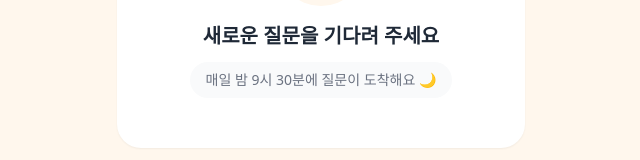
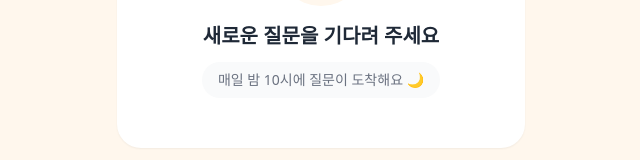
Before and after one commit to ONSIKKU/onsikku-webview, a React (Vite) app: page /not-assigned in a window 1280 px wide. Shown: the part 352-512 px from the top of the page, without its empty margins (319-959 px from the left). Built offline with nearby package versions, Linux system fonts and the light colour scheme; no server answers; a web font is replaced by a local one.

Commit message:
feat: 역할 대신 닉네임 표시

```diff
--- a/src/components/TodayQuestion.tsx
+++ b/src/components/TodayQuestion.tsx
@@ -93,7 +93,7 @@ export default function TodayQuestion({
           </div>
           <div className="bg-gray-50 px-4 py-2 rounded-full mt-1">
             <div className="text-gray-500 text-center text-sm font-medium">
-              매일 밤 9시 30분에 질문이 도착해요 🌙
+              매일 밤 10시에 질문이 도착해요 🌙
             </div>
           </div>
         </div>
--- a/src/pages/tabs/HomePage.tsx
+++ b/src/pages/tabs/HomePage.tsx
@@ -33,6 +33,9 @@ export default function HomePage() {
   const [currentUserId, setCurrentUserId] = useState<string | null>(null);
   const [currentUserRole, setCurrentUserRole] = useState<string | null>(null);
   const [currentUserGender, setCurrentUserGender] = useState<string | null>(
+    null,
+  );
+  const [currentUserNickname, setCurrentUserNickname] = useState<string | null>(
     null,
   );
 
@@ -107,6 +110,7 @@ export default function HomePage() {
         setCurrentUserId(myPageData.member.id);
         setCurrentUserRole(myPageData.member.familyRole);
         setCurrentUserGender(myPageData.member.gender);
+        setCurrentUserNickname(myPageData.member.nickname || '');
       }
     } catch (e) {
       console.error('[현재 사용자 조회 에러]', e);
@@ -254,6 +258,8 @@ export default function HomePage() {
     getRoleIconAndText(currentUserRole as any, currentUserGender as any).text ||
     '가족';
 
+  const displayGreeting = currentUserNickname || greetingRoleText;
+
   return (
     <div
       className="min-h-screen bg-orange-50 pb-10 overflow-hidden relative"
@@ -291,7 +297,7 @@ export default function HomePage() {
             })}
           </p>
           <h1 className="font-sans text-2xl font-bold text-gray-900 ml-1">
-            반가워요, <span className="text-onsikku-dark-orange">{greetingRoleText}</span>님! 👋
+            반가워요, <span className="text-onsikku-dark-orange">{displayGreeting}</span>님! 👋
           </h1>
         </div>
 
```
